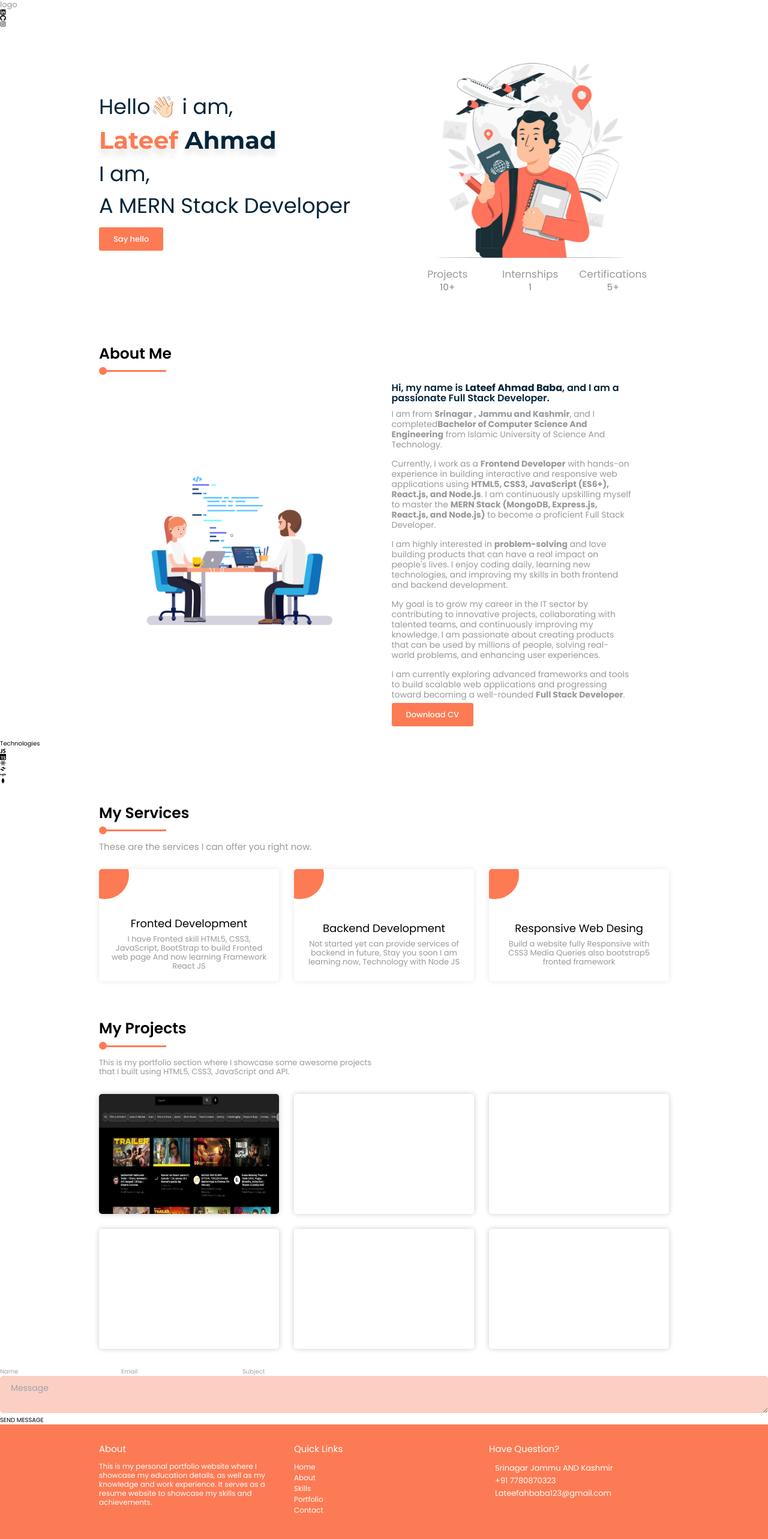
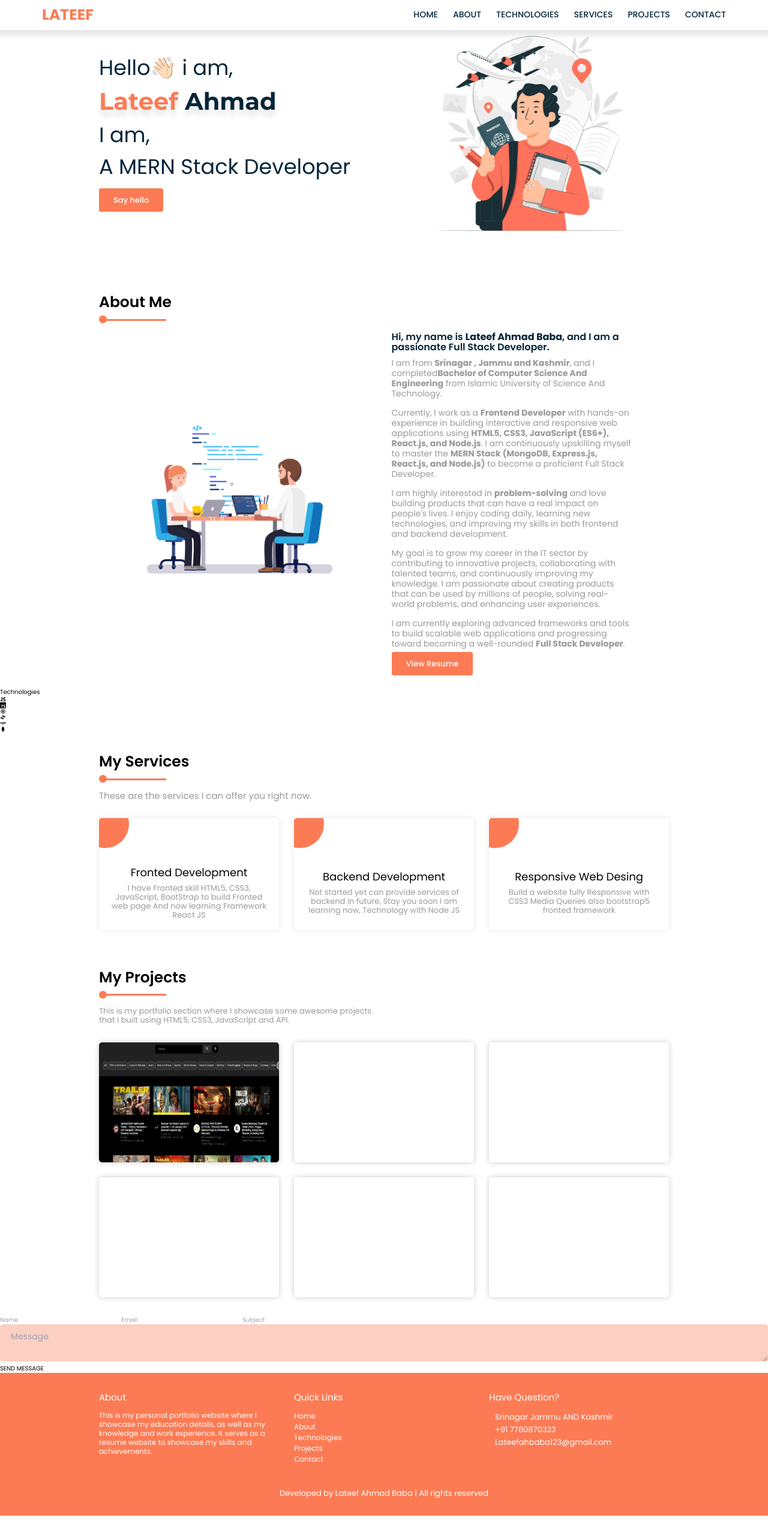
Before and after one commit to Mohdlateef/myportfolio, a React (Vite) app: page / in a window 1280 px wide. Shown: the top 2566 px of the page at 60% size. After the commit the page ends 2527 px from the top, so only its background shows below. Built offline with nearby package versions, Linux system fonts and the light colour scheme.

Commit message:
fix:Navbar

```diff
--- a/src/App.tsx
+++ b/src/App.tsx
@@ -18,7 +18,10 @@ function App() {
       </div>
 
       <div>
-        <Navbar />
+        <div className='sticky z-50'>
+          <Navbar />
+
+        </div>
         <Hero />
         <About />
         <Technologies />
--- a/src/components/About.tsx
+++ b/src/components/About.tsx
@@ -1,4 +1,5 @@
 import AboutGif from "../assets/github.gif"
+import Resume from "../assets/lateefahmadbaba (1) (2).pdf"
 export default function About() {
     return (
         <section className="section section-about" id="about">
@@ -33,7 +34,7 @@ export default function About() {
                     <p>I am currently exploring advanced frameworks and tools to build scalable web applications and
                         progressing toward becoming a well-rounded <strong>Full Stack Developer</strong>.</p>
 
-                    <a href="images/Ajay-Chaudhari-Resume.pdf" className="btn">Download CV</a>
+                    <a href={Resume} className="btn">View Resume</a>
                 </div>
             </div>
         </section>
--- a/src/components/Contact.tsx
+++ b/src/components/Contact.tsx
@@ -28,7 +28,7 @@ export default function Contact() {
 
     return (
 
-        <section className="w-[100%] border-r-2 my-5 py-11 px-10 rounded-lg shadow-2xl" >
+        <section className="w-[100%] border-r-2 my-5 py-11 px-10 rounded-lg shadow-2xl" id="contact" >
             <form onSubmit={onSubmit} className="flex flex-col gap-5 ">
                 <input type="text" name="name" required placeholder="Name" className=" bg-[#fbcfc2] h-16 text-2xl outline-none pl-5 rounded-lg" />
                 <input type="email" name="email" required placeholder="Email " className="bg-[#fbcfc2] h-16 text-2xl pl-5 outline-none rounded-lg" />
--- a/src/components/Footer.tsx
+++ b/src/components/Footer.tsx
@@ -14,8 +14,8 @@ export default function Footer() {
                     <h3>Quick Links</h3>
                     <li><a href="#home">Home</a></li>
                     <li><a href="#about">About</a></li>
-                    <li><a href="#skills">Skills</a></li>
-                    <li><a href="#portfolio">Portfolio</a></li>
+                    <li><a href="#technologies">Technologies</a></li>
+                    <li><a href="#projects">Projects</a></li>
                     <li><a href="#contact">Contact</a></li>
                 </div>
 
--- a/src/components/Hero.tsx
+++ b/src/components/Hero.tsx
@@ -19,7 +19,7 @@ export default function Hero() {
                 <div className="hero-image item2" data-aos="fade-down-left">
                     <img src={heropic} className="hero-img" alt="my photo" />
 
-                    <div className="achivements" data-aos="fade-left">
+                    {/* <div className="achivements" data-aos="fade-left">
                         <div className="grid grid-three-column achivements-box">
                             <div className="box">
                                 <h2>Projects</h2>
@@ -34,7 +34,7 @@ export default function Hero() {
                                 <p>5+</p>
                             </div>
                         </div>
-                    </div>
+                    </div> */}
                 </div>
 
                 <div className="social-icons item3" data-aos="fade-right">
--- a/src/components/Navbar.tsx
+++ b/src/components/Navbar.tsx
@@ -1,15 +1,29 @@
-import { FaGithub, FaInstagram, FaLinkedin } from 'react-icons/fa';
+// import { FaGithub, FaInstagram, FaLinkedin } from 'react-icons/fa';
 export default function Navbar() {
   return (
-    <nav className="mb-20 flex items-center justify-between">
-      <div className="flex flex-shrink-0 items-center  text-2xl">
-        <p>logo</p>
-      </div>
-      <div className=" flex items-center justify-center gap-4 text-2xl">
-        <FaLinkedin />
-        <FaGithub />
-        <FaInstagram />
-      </div>
-    </nav>
+
+    <header className="header" data-aos="zoom">
+      <div className="logo"><a href="#"><span>LATEEF</span></a></div>
+      <nav className="navbar">
+        <ul className="navbar-list">
+          <li><a href="#home" className="navbar-link">Home</a></li>
+          <li><a href="#about" className="navbar-link">About</a></li>
+          <li><a href="#technologies" className="navbar-link">Technologies</a></li>
+          <li><a href="#service" className="navbar-link">Services</a></li>
+          <li><a href="#projects" className="navbar-link">Projects</a></li>
+          <li><a href="#contact" className="navbar-link">Contact</a></li>
+        </ul>
+      </nav>
+    </header>
+    // <nav className="mb-20 flex items-center justify-between">
+    //   <div className="flex flex-shrink-0 items-center  text-2xl">
+    //     <p>logo</p>
+    //   </div>
+    //   <div className=" flex items-center justify-center gap-4 text-2xl">
+    //     <FaLinkedin />
+    //     <FaGithub />
+    //     <FaInstagram />
+    //   </div>
+    // </nav>
   )
 }
--- a/src/components/Projects.tsx
+++ b/src/components/Projects.tsx
@@ -1,7 +1,7 @@
 import youtube from "../assets/projects/youtube.png"
 export default function Projects() {
     return (
-        <section className="section section-portfolio" id="portfolio">
+        <section className="section section-portfolio" id="projects">
             <div className="container">
                 <h2 className="common-heading">My Projects</h2>
                 <p className="subtitle">This is my portfolio section where I showcase some awesome projects that I built using
--- a/src/components/Technologies.tsx
+++ b/src/components/Technologies.tsx
@@ -6,7 +6,8 @@ import { FaNode } from "react-icons/fa";
 import { SiMongodb } from "react-icons/si";
 export default function Technologies() {
   return (
-    <div className="border-b border-neutral-900 pb-4 lg:mb-35">
+    <section id="technologies">
+      {/* <div className="border-b border-neutral-900 pb-4 lg:mb-35"> */}
       <h2 className="my-20 text-center text-4xl">Technologies</h2>
       <div className="flex flex-wrap items-center justify-center gap-4">
         <div className="rounded-2xl border-4 border-neutral-800 p-4">
@@ -29,6 +30,7 @@ export default function Technologies() {
         </div>
 
       </div>
-    </div>
+      {/* </div> */}
+    </section>
   )
 }
```
Also changed, not shown: 1 other file (tests, documents, lock files or other folders).
